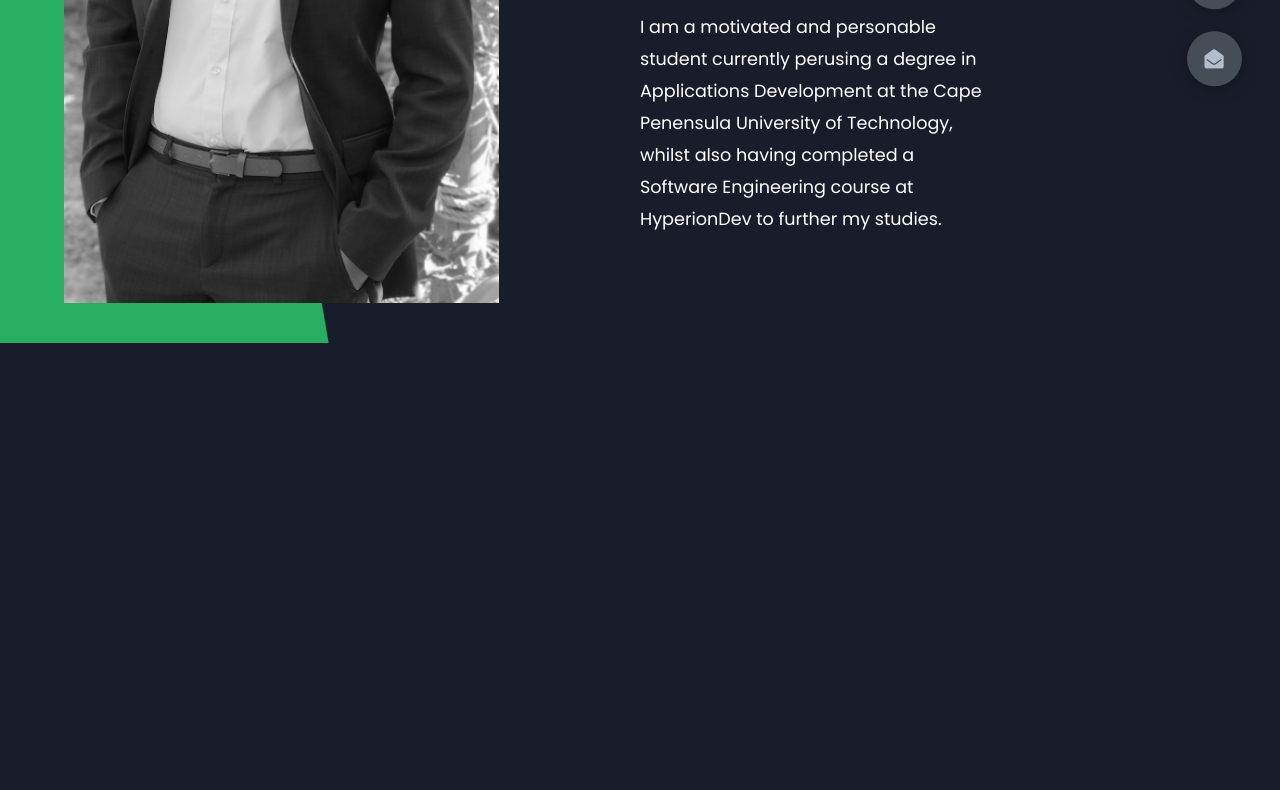
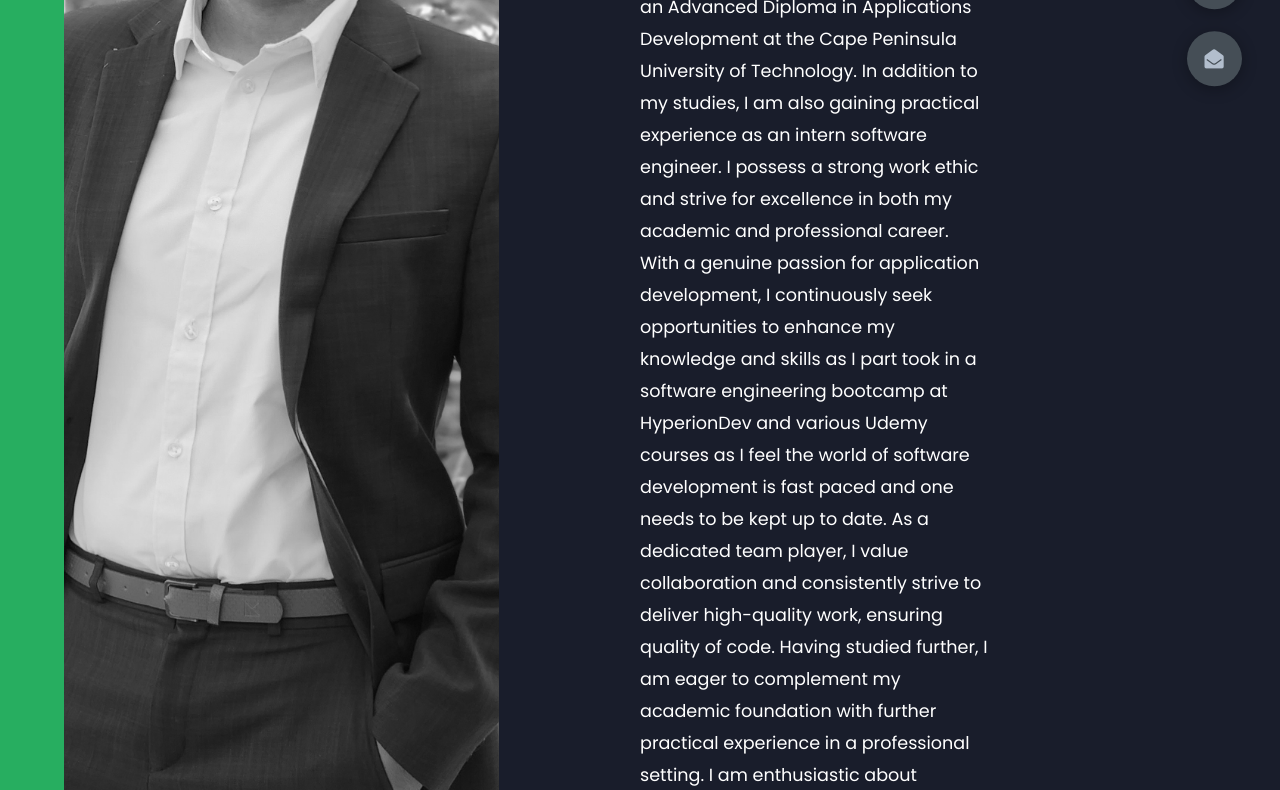
Before and after one commit to AbdulChilwan/Abdul_Aleem_Chilwan_Resume, a plain HTML site: page index.html in a window 1280 px wide. Shown: the part 457-1247 px from the top of the page. Before the commit the page ends 800 px from the top, so only its background shows below. Drawn offline with Linux system fonts and the light colour scheme.

Commit message:
Update index.html

```diff
--- a/index.html
+++ b/index.html
@@ -23,9 +23,18 @@
                     A Software Developer.
                 </h1>
                 <p>
-                    I am a motivated and personable student currently perusing a degree in
-                    Applications Development at the Cape Penensula University of Technology,
-                    whilst also having completed a Software Engineering course at HyperionDev to further my studies.
+                    I am a recent graduate and a motivated student currently pursuing an Advanced Diploma in
+                    Applications Development at the Cape Peninsula University of Technology.
+                    In addition to my studies, I am also gaining practical experience as an intern software engineer.
+                    I possess a strong work ethic and strive for excellence in both my academic and professional career.
+                    With a genuine passion for application development, I continuously seek opportunities to enhance
+                    my knowledge and skills as I part took in a software engineering bootcamp at HyperionDev and
+                    various Udemy courses as I feel the world of software development is fast paced and one needs
+                    to be kept up to date. As a dedicated team player, I value collaboration and consistently strive
+                    to deliver high-quality work, ensuring quality of code. Having studied further, I am eager to
+                    complement my academic foundation with further practical experience in a professional setting.
+                    I am enthusiastic about contributing to the success of your company, leveraging my expertise, and
+                    learning from the guidance and expertise of experienced professionals.
                 </p>
 
             </div>
```
